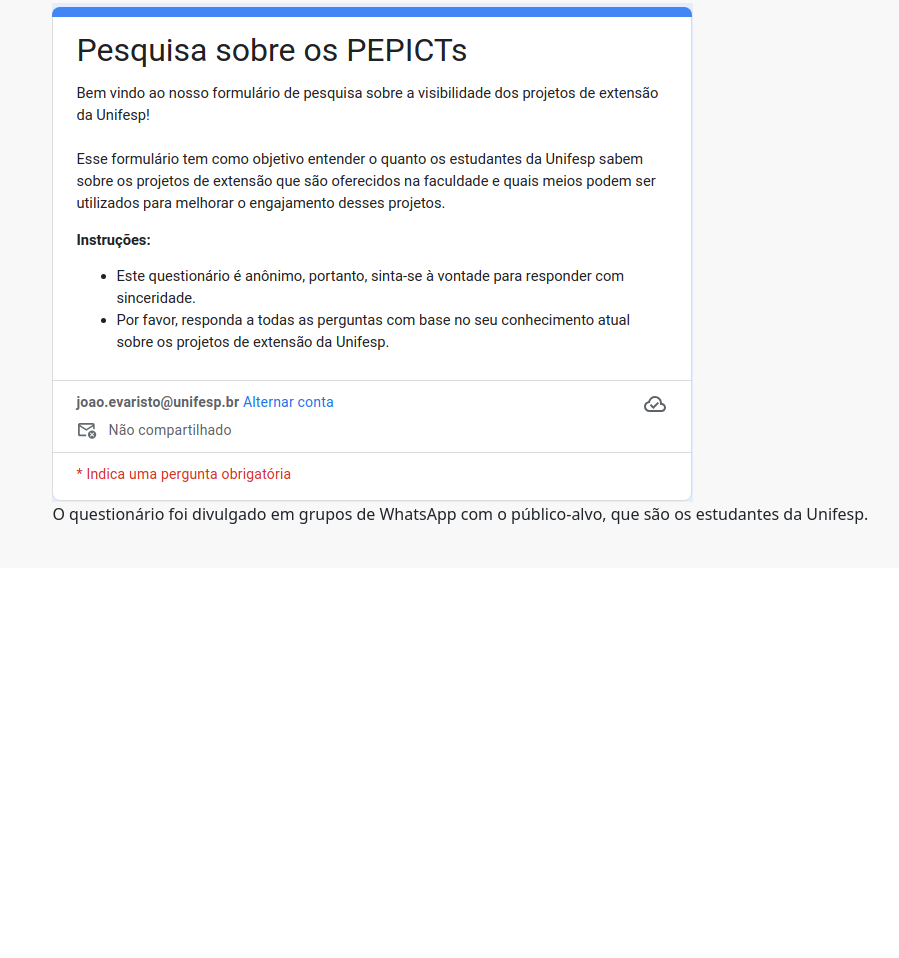
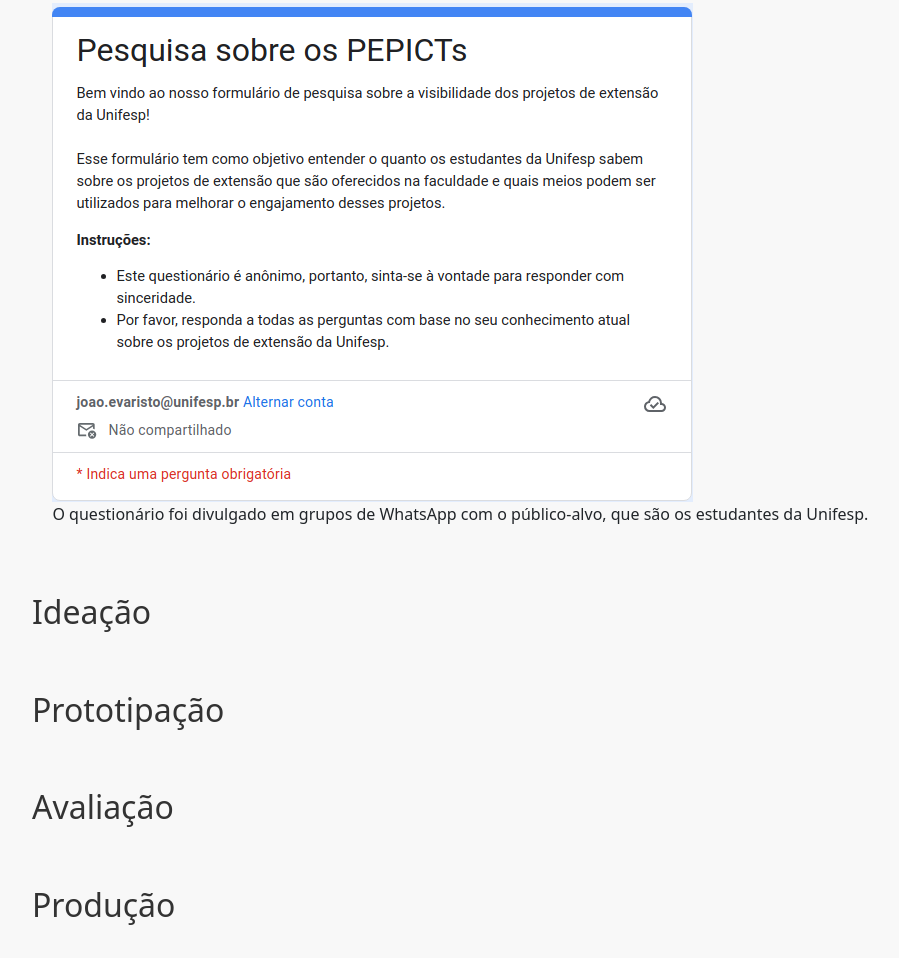
Before and after one commit to gaschrader/ProjetoIHC, a plain HTML site: page index.html in a window 1280 px wide. Shown: the part 1819-2777 px from the top of the page, without its empty margins (96-995 px from the left). Before the commit the page ends 2387 px from the top, so only its background shows below. Drawn offline with nearby package versions, Linux system fonts and the light colour scheme.

Commit message:
adjust logo

```diff
--- a/index.html
+++ b/index.html
@@ -56,7 +56,7 @@
         <li><a href="#production-section">Produção</a></li>
       </ul>
     </section>
-    <section id="investigation-section">
+    <section class="describe-section" id="investigation-section">
       <h2 class="section-title">Investigação</h2>
       <p>
         Nesta fase, deveriamos escolher duas das técnicas de investigação
@@ -147,6 +147,18 @@
         </p>
       </div>
     </section>
+    <section class="describe-section" id="ideation-section">
+        <h2 class="section-title">Ideação</h2>
+    </section>
+    <section class="describe-section" id="prototyping-section">
+        <h2 class="section-title">Prototipação</h2>
+    </section>
+    <section class="describe-section" id="evaluation-section">
+        <h2 class="section-title">Avaliação</h2>
+    </section>
+    <section class="describe-section" id="production-section">
+        <h2 class="section-title">Produção</h2>
+    </section>
     <script src="script.js"></script>
   </body>
 </html>
--- a/style.css
+++ b/style.css
@@ -22,7 +22,7 @@ body {
 
 .title {
     margin-left: 15%;
-    margin-top: 25%;
+    margin-top: 22%;
     width: 25%;
     font-size: 4vw;
     color: white;
@@ -53,7 +53,7 @@ body {
     background-image: urL('/assets/unifesp-logo.png');
     filter: invert(1);
     background-repeat: no-repeat;
-    background-position: right;
+    background-position: left;
     background-size: contain;
     height: 100px;
     margin-right: 1%;
@@ -65,7 +65,7 @@ body {
     padding: 2% 10%;
 }
 
-#investigation-section {
+.describe-section {
     background-color: #f8f8f8; /* Cor de fundo para a seção de investigação */
     padding: 2% 10%;
 }
```
